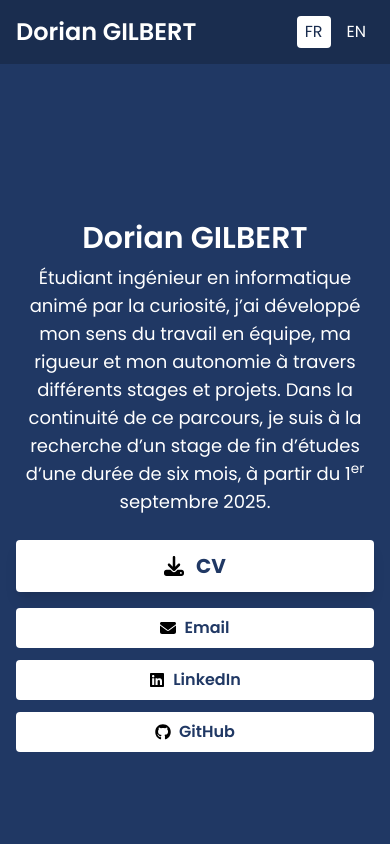
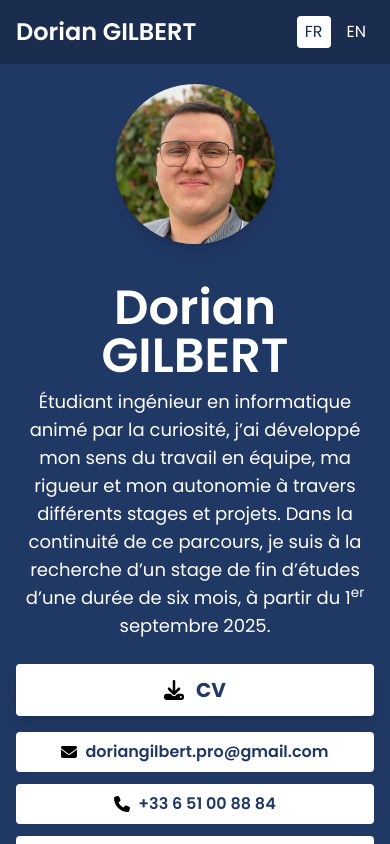
Before and after one commit to doriangilbert/portfolio, a Vue app: page / in a window 390 px wide. Shown: the top 844 px of the page. Built offline with nearby package versions, Linux system fonts and the light colour scheme.

Commit message:
feat: Add phone button for mobile version

```diff
--- a/index.html
+++ b/index.html
@@ -5,6 +5,7 @@
     <link rel="icon" href="/favicon.ico" />
     <meta name="viewport" content="width=device-width, initial-scale=1.0" />
     <title>Dorian GILBERT</title>
+    <meta name="description" content="Portfolio de Dorian GILBERT, étudiant ingénieur en informatique." />
   </head>
   <body>
     <div id="app"></div>
--- a/src/App.vue
+++ b/src/App.vue
@@ -10,20 +10,24 @@ const { t } = useI18n();
 <template>
   <Header />
   <div
-    class="font-poppins flex min-h-screen flex-col items-center justify-center bg-[#203864] px-4 text-white md:flex-row md:px-0"
+    class="font-poppins flex min-h-screen flex-col items-center justify-center bg-[#203864] px-4 text-white lg:flex-row lg:px-0"
   >
-    <div class="mb-8 hidden md:mr-10 md:mb-0 md:block">
+    <div class="my-5 flex justify-center md:m-10">
       <img
         :src="`${base}portrait.jpg`"
         alt="Portrait"
-        class="mx-auto h-64 w-64 rounded-full shadow-lg"
+        class="mx-auto aspect-square h-40 w-40 rounded-full object-cover shadow-lg md:h-60 md:w-60 lg:h-80 lg:w-80"
       />
     </div>
-    <div class="flex w-full flex-col items-center md:w-auto md:items-start">
-      <h1 class="mb-2 text-3xl font-semibold">Dorian GILBERT</h1>
+    <div
+      class="m-5 flex w-full flex-col items-center md:m-10 md:w-auto md:items-start"
+    >
+      <h1 class="mb-2 text-center text-5xl font-semibold md:text-left">
+        Dorian GILBERT
+      </h1>
       <p
         v-html="t('about.description')"
-        class="mb-6 max-w-md text-center text-lg md:text-left"
+        class="mb-6 w-full max-w-xl text-center text-lg md:text-left"
       ></p>
       <a
         :href="`${base}GILBERT_Dorian_CV.pdf`"
@@ -44,7 +48,18 @@ const { t } = useI18n();
             alt="Email"
             class="mr-2 h-4 w-4"
           />
-          Email
+          doriangilbert.pro@gmail.com
+        </a>
+        <a
+          href="tel:+33651008884"
+          class="flex flex-1 items-center justify-center rounded bg-white px-4 py-2 font-semibold text-[#203864] transition hover:bg-gray-200 md:hidden"
+        >
+          <img
+            src="./assets/phone-solid.svg"
+            alt="Telephone"
+            class="mr-2 h-4 w-4"
+          />
+          +33 6 51 00 88 84
         </a>
         <a
           href="https://www.linkedin.com/in/dorian-gilbert/"
```
Also changed, not shown: src/assets/phone-solid.svg (added).
